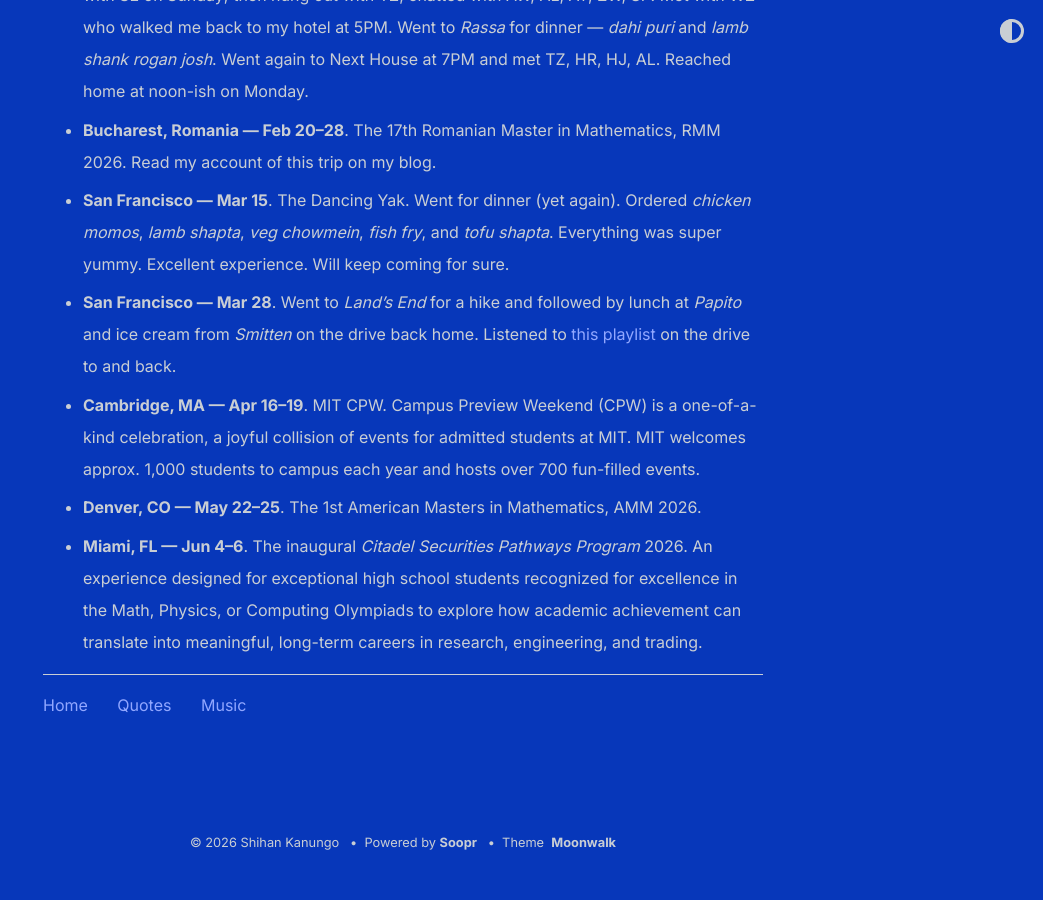
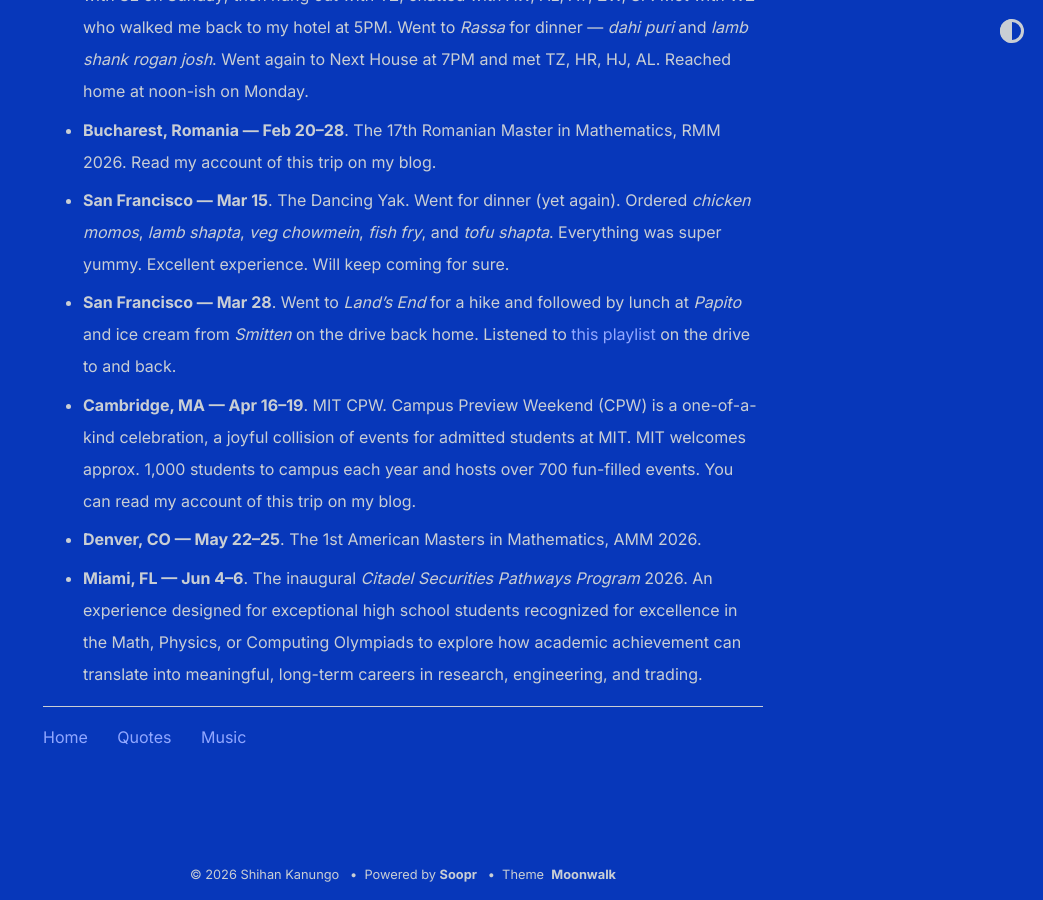
Before and after one commit to shihankanungo/shihankanungo.github.io, a Jekyll site: the page built from travel.md, in a window 1280 px wide and 900 px high, scrolled down 1324 px. Shown: the whole window, without its empty margins (237-1280 px from the left). Built offline with Jekyll 4.4.1, drawn with Linux system fonts in a browser that asks for light colours; before the commit the page ends 2192 px from its top, so only the background shows below that.

Commit message:
Update travel.md

```diff
--- a/travel.md
+++ b/travel.md
@@ -14,6 +14,6 @@
 - **Bucharest, Romania --- Feb 20--28**. The 17th Romanian Master in Mathematics, RMM 2026. Read my account of this trip on my blog.
 - **San Francisco --- Mar 15**. The Dancing Yak. Went for dinner (yet again). Ordered *chicken momos*, *lamb shapta*, *veg chowmein*, *fish fry*, and *tofu shapta*. Everything was super yummy. Excellent experience. Will keep coming for sure.
 - **San Francisco --- Mar 28**. Went to *Land's End* for a hike and followed by lunch at *Papito* and ice cream from *Smitten* on the drive back home. Listened to [this playlist](https://open.spotify.com/playlist/0eEy7fPIDOj1h7H9UDg4T2?si=e3476ac257534900) on the drive to and back.
-- **Cambridge, MA --- Apr 16--19**. MIT CPW. Campus Preview Weekend (CPW) is a one-of-a-kind celebration, a joyful collision of events for admitted students at MIT. MIT welcomes approx. 1,000 students to campus each year and hosts over 700 fun-filled events.
+- **Cambridge, MA --- Apr 16--19**. MIT CPW. Campus Preview Weekend (CPW) is a one-of-a-kind celebration, a joyful collision of events for admitted students at MIT. MIT welcomes approx. 1,000 students to campus each year and hosts over 700 fun-filled events. You can read my account of this trip on my blog.
 - **Denver, CO --- May 22--25**. The 1st American Masters in Mathematics, AMM 2026.
 - **Miami, FL --- Jun 4--6**. The inaugural *Citadel Securities Pathways Program* 2026. An experience designed for exceptional high school students recognized for excellence in the Math, Physics, or Computing Olympiads to explore how academic achievement can translate into meaningful, long-term careers in research, engineering, and trading.
```
